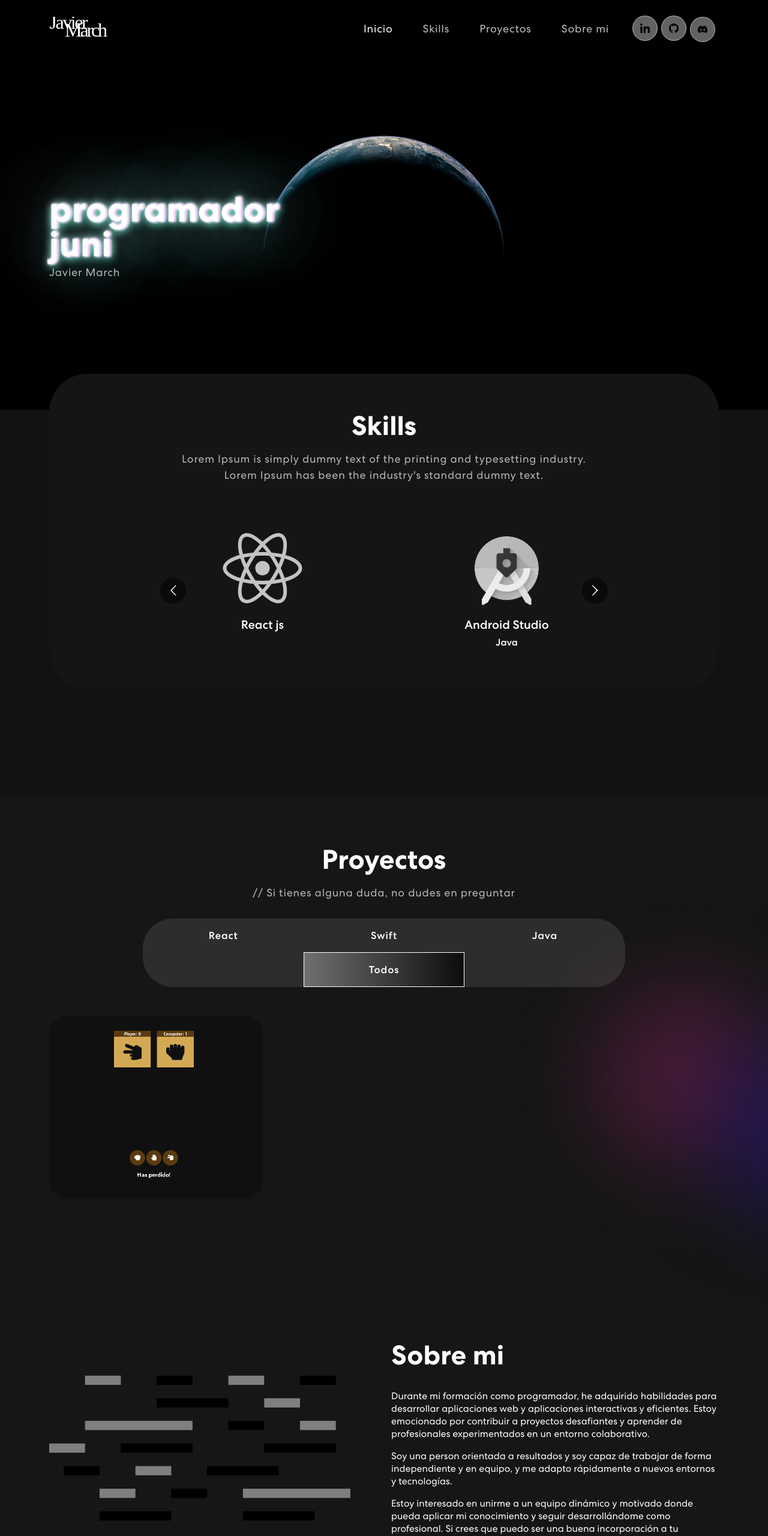
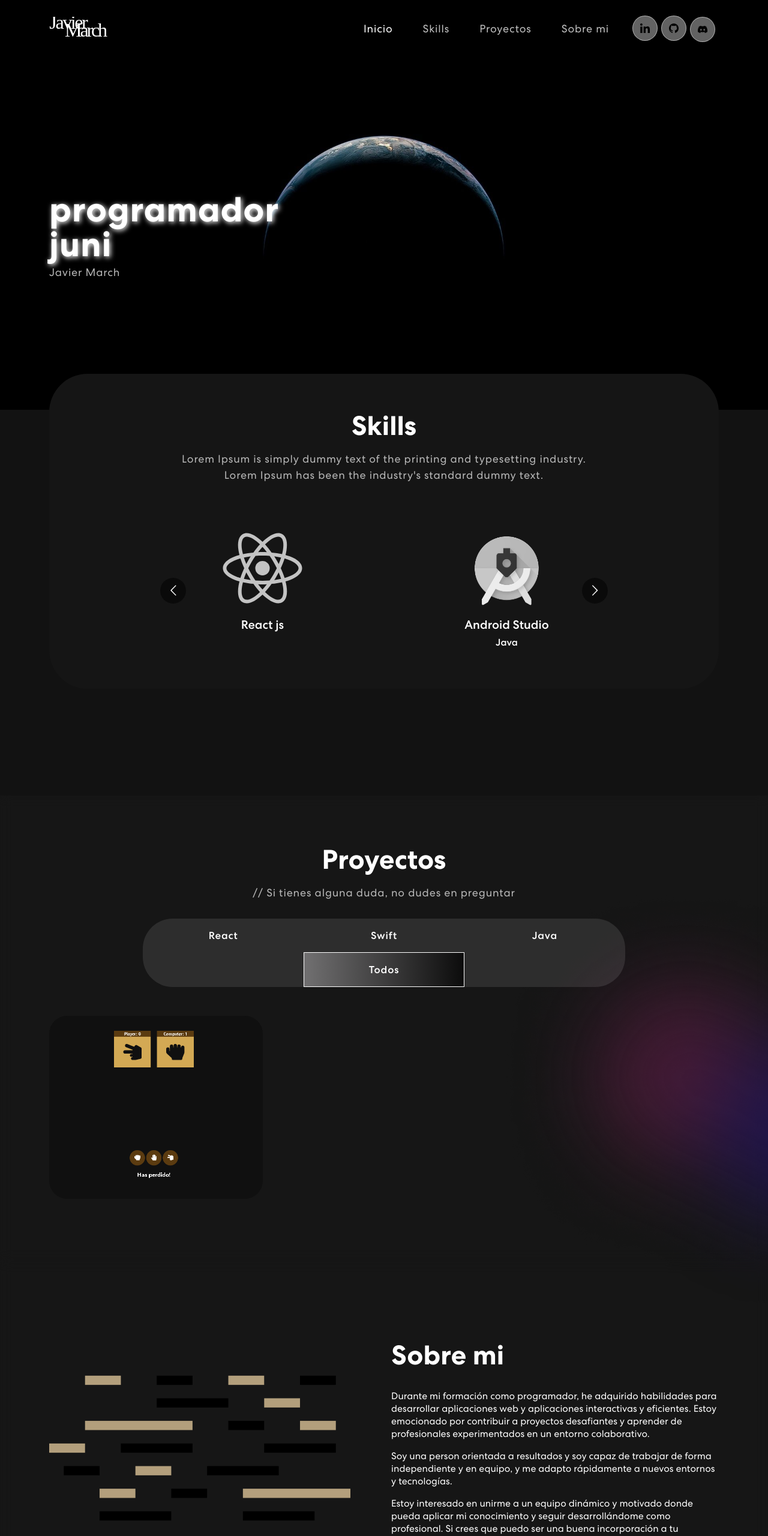
Before and after one commit to javiermarchjarauta/portfolio-javier, a React (Create React App) app: page / in a window 1280 px wide. Shown: the top 2560 px of the page at 60% size. Built offline with nearby package versions, Linux system fonts and the light colour scheme.

Commit message:
finalprototye

```diff
--- a/src/App.css
+++ b/src/App.css
@@ -225,9 +225,9 @@ nav.navbar .navbar-toggler[aria-expanded="true"] .navbar-toggler-icon {
   display: block;
   height: 100px;
   width: 100px;
+  filter: drop-shadow(2px 2px 4px #fff);
 
 
-  text-shadow: 1px 0px 4px #FFD5FF, 2px 0px 4px #FFD5FF, 3px 0px 4px #FFD5FF, 2px 0px 3px #2cd4a2, 2px 3px 15px #2cd4ad, 2px 0px 15px, 5px 0px 125px, 20px 0vw 200px #0aebf3,40px 0vw 200px #0dfff7;
 
 }
 
@@ -464,7 +464,7 @@ nav.navbar .navbar-toggler[aria-expanded="true"] .navbar-toggler-icon {
 }
 .contact img {
   width: 92%;
-  filter: grayscale(1);
+  filter: sepia(1);
 }
 .contact h2 {
 	font-size: 45px;
@@ -533,11 +533,8 @@ nav.navbar .navbar-toggler[aria-expanded="true"] .navbar-toggler-icon {
 /************ Footer Css ************/
 .footer {
   padding: 16px 0 36px 0;
-  background-image: url('./assets/img/footer-bg.png');
-  background-position: center center;
-  background-size: cover;
-  background-repeat: no-repeat;
-  filter: grayscale(1);
+
+
 }
 
 
```
